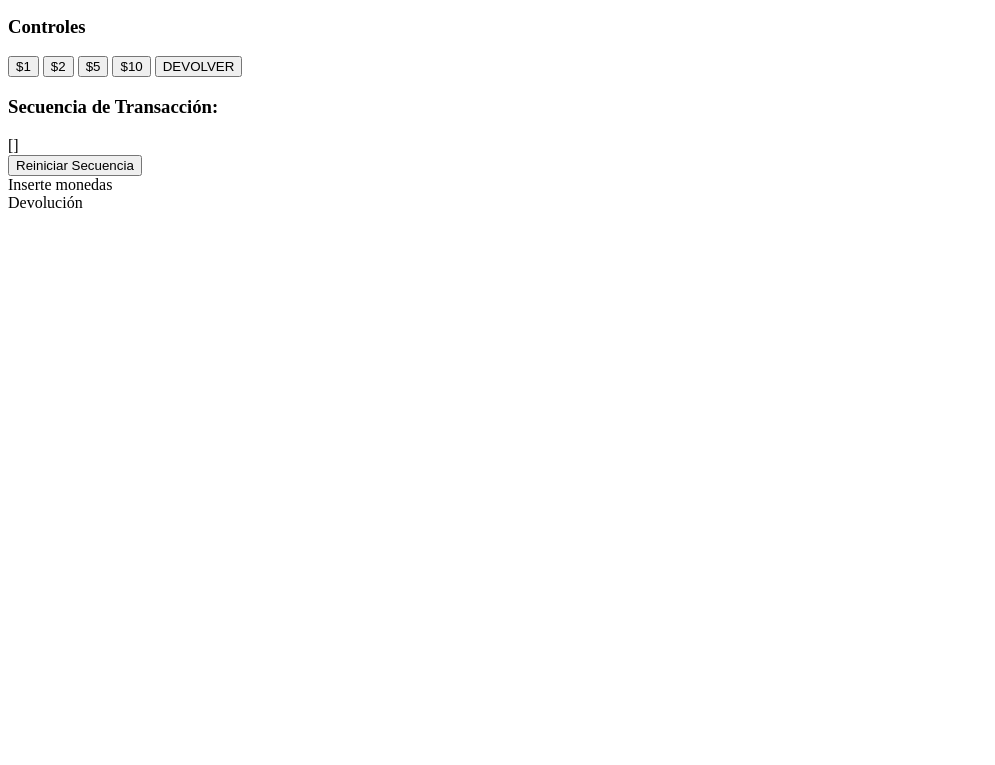
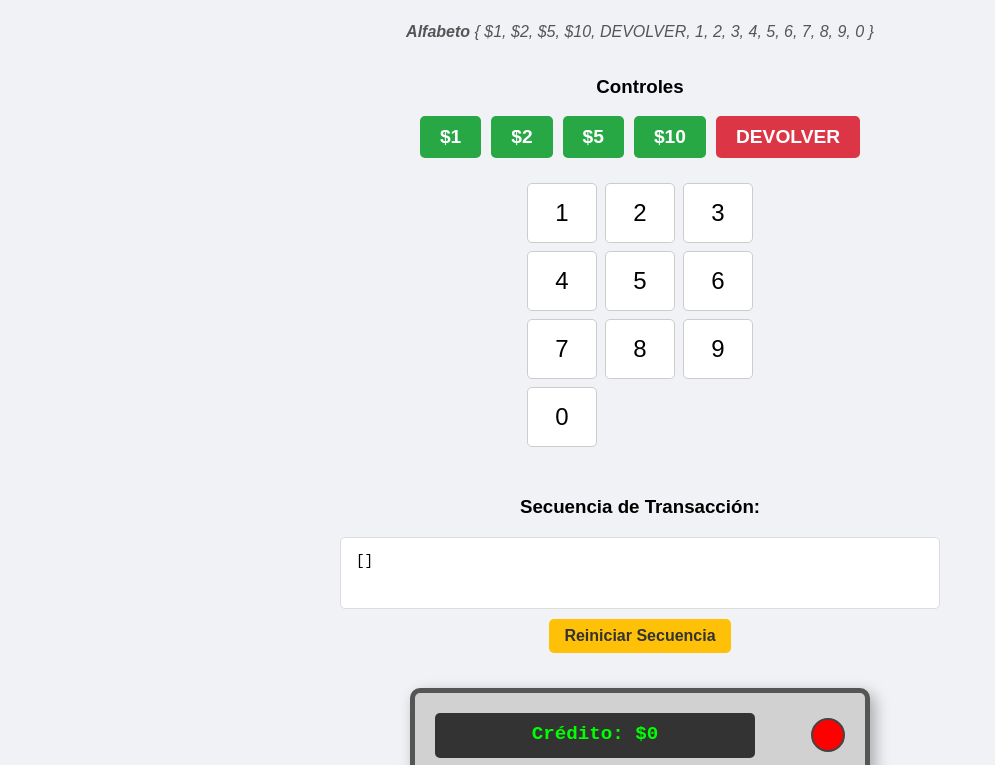
Before and after one commit to Vegetojr/maquinaExpendedora, a plain HTML site: page index.html in a window 1280 px wide. Shown: the part 101-866 px from the top of the page, without its empty margins (0-995 px from the left). Before the commit the page ends 800 px from the top, so only its background shows below. Drawn offline with Linux system fonts and the light colour scheme; the site is published under a folder, as on GitHub Pages, so addresses that start at the root find nothing.

Commit message:
arreglo de direcciones

```diff
--- a/index.html
+++ b/index.html
@@ -4,7 +4,7 @@
     <meta charset="UTF-8">
     <meta name="viewport" content="width=device-width, initial-scale=1.0">
     <title>Autómata: Máquina en Tiempo Real</title>
-    <link rel="stylesheet" href="/styless.css">
+    <link rel="stylesheet" href="./styless.css">
 </head>
 <body>
     <h1>Máquina Expendedora</h1>
@@ -46,6 +46,6 @@
         </div>
     </div>
 
-    <script src="/logica.js"></script>
+    <script src="./logica.js"></script>
 </body>
 </html>
```
